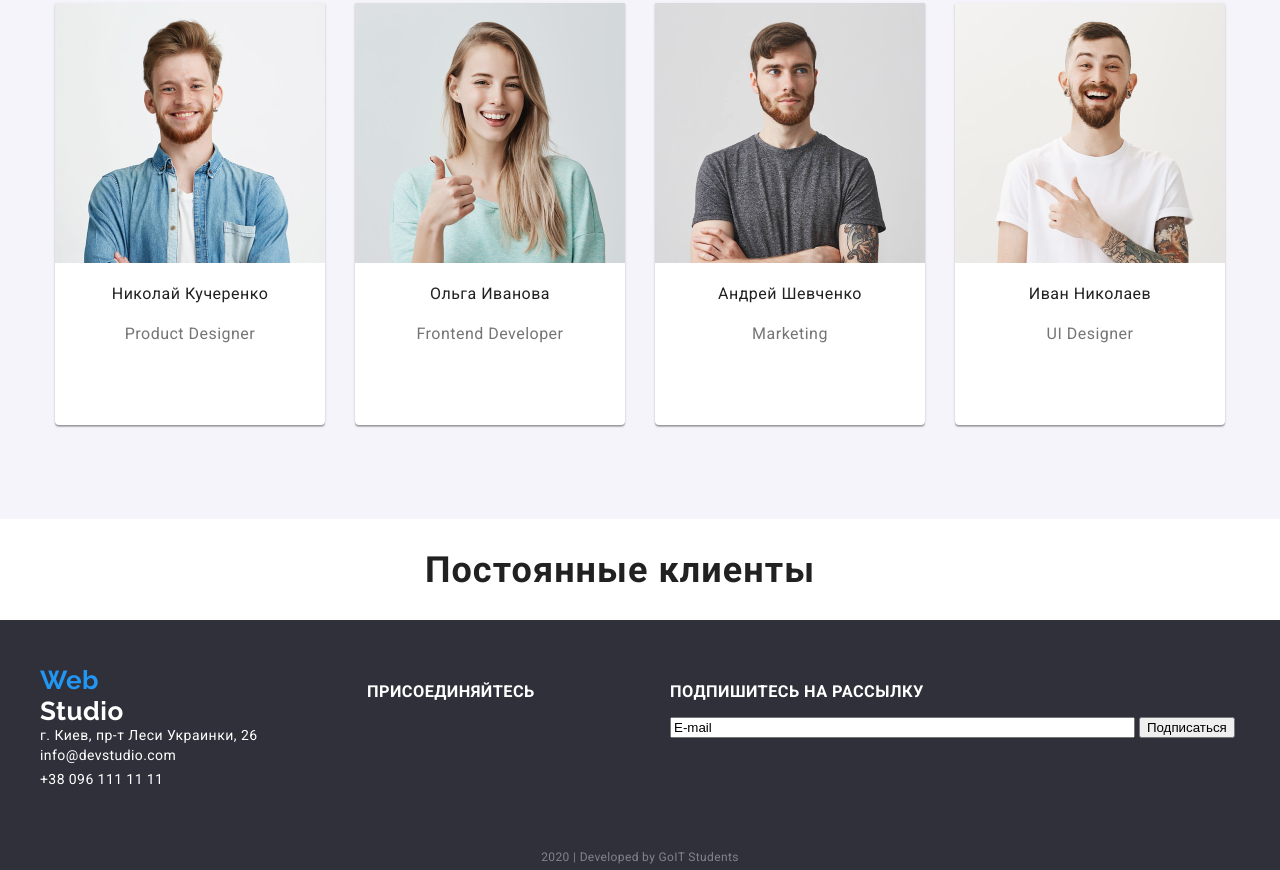
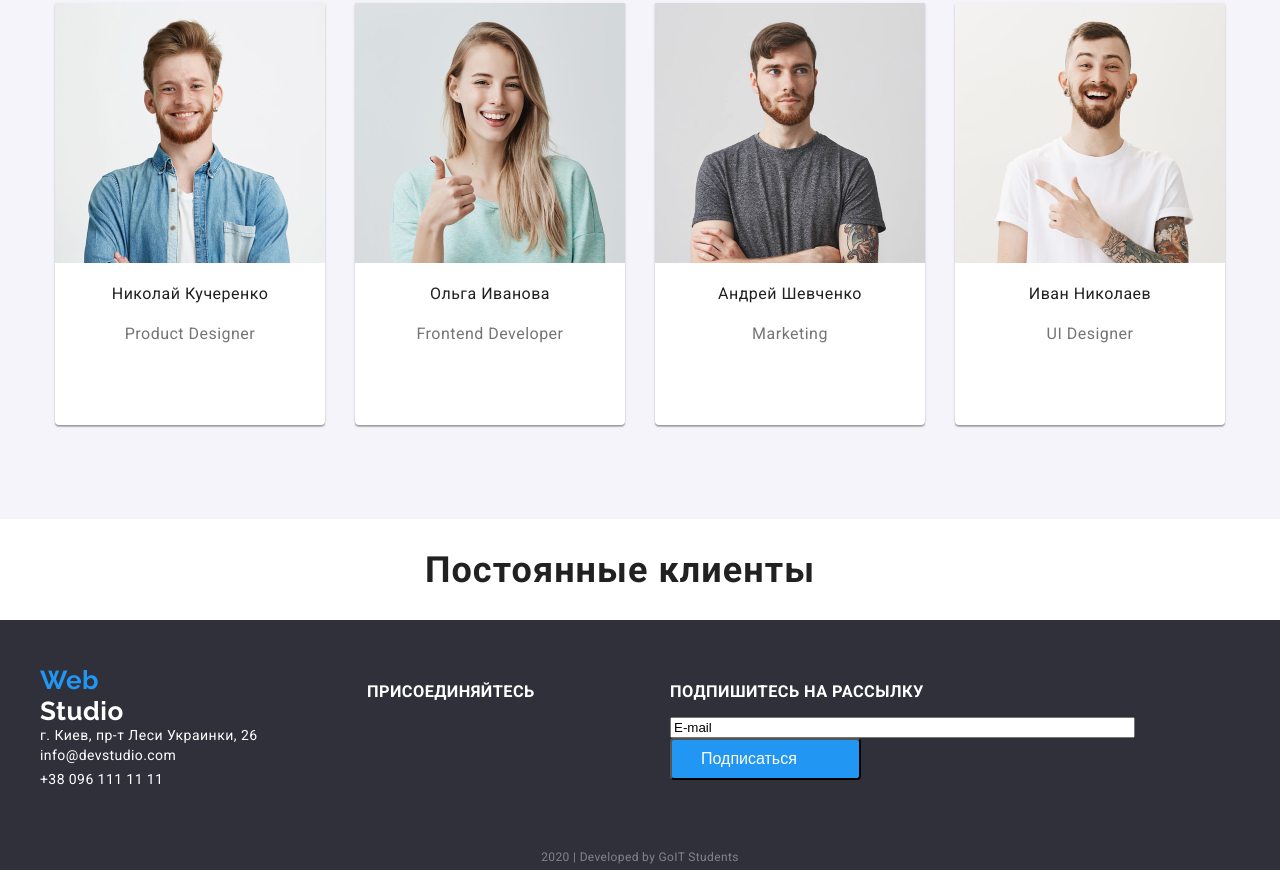
Before and after one commit to IhorShliakhta/goit-markup-hw-03, a plain HTML site: page index.html in a window 1280 px wide. Shown: the part 1886-2756 px from the top of the page. Drawn offline with Linux system fonts and the light colour scheme.

Commit message:
add new class

```diff
--- a/index.html
+++ b/index.html
@@ -190,7 +190,7 @@
         <h3>Подпишитесь на рассылку</h3>
         <form action="#">
          <input type="text" name="E-mail" value="E-mail" size="55">
-         <input type="submit" value="Подпиcаться">
+         <input type="submit" value="Подпиcаться" class="button2">
         </form>
       </div>
     </div>
```
